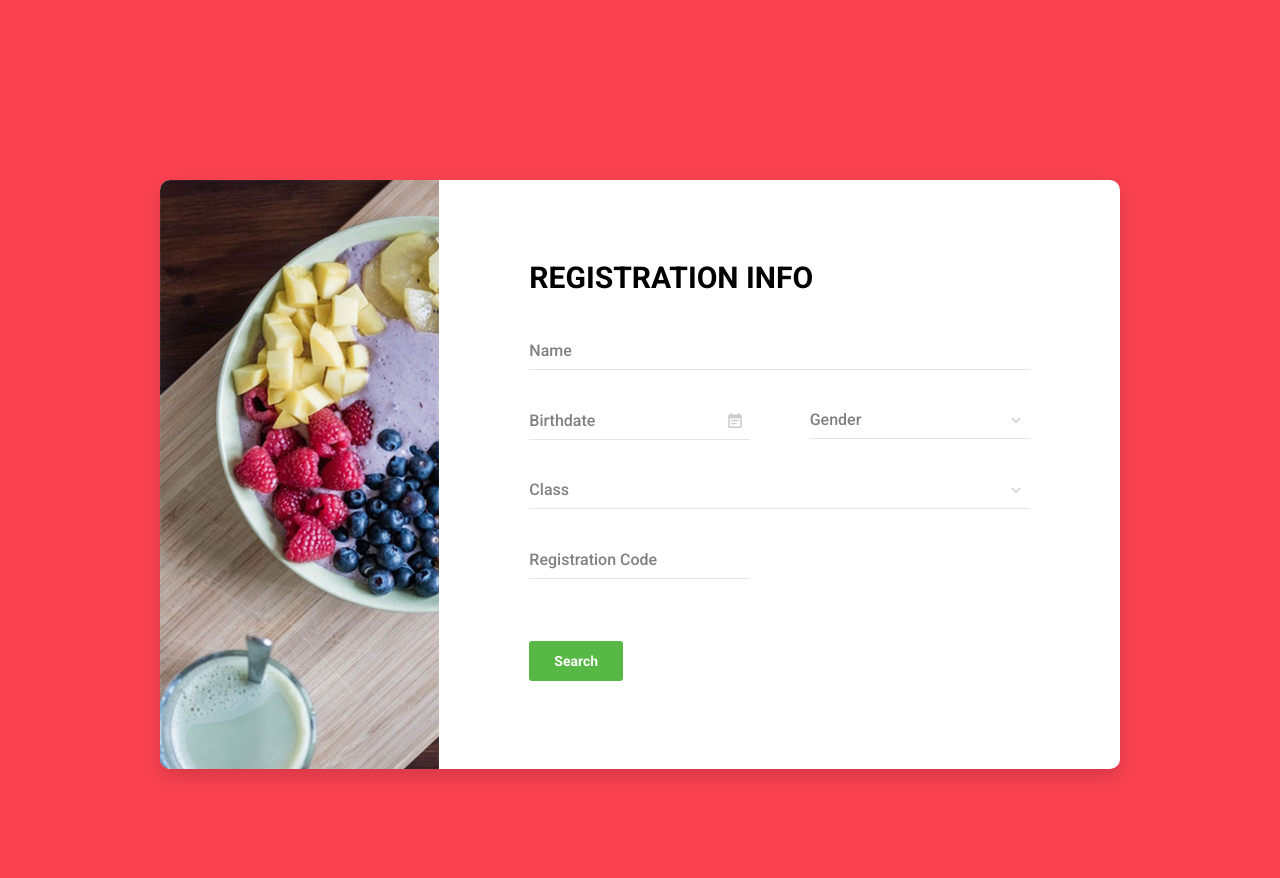
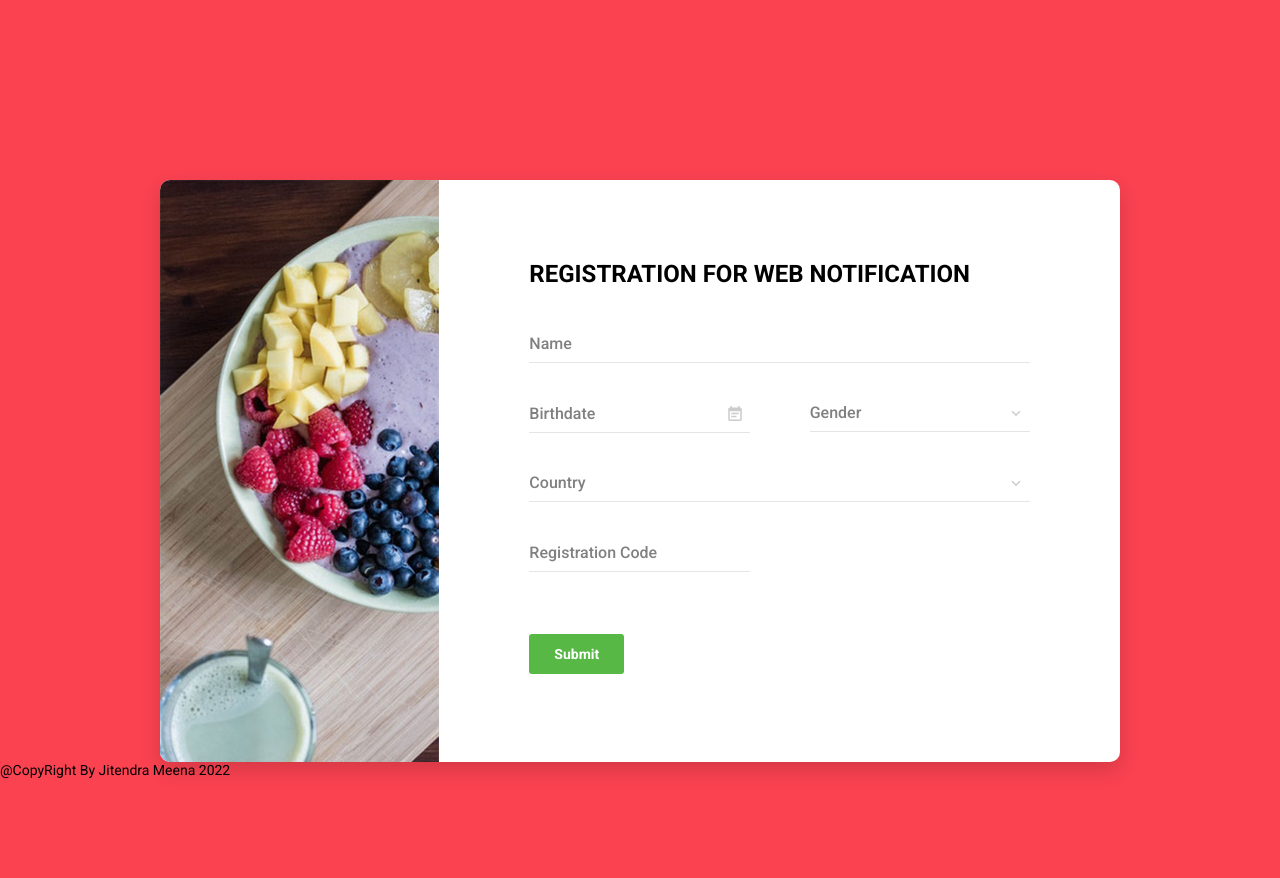
Before and after one commit to jitendra-meena/Firebase-Web-Notification, a Django app: page / in a window 1280 px wide. Before the commit the page ends 781 px from the top, so only its background shows below. Run offline with Django 3.2, Linux system fonts and the light colour scheme; some libraries are stand-ins or nearby versions.

Commit message:
Register Page

```diff
--- a/WebNotification/notification/templates/Register.html
+++ b/WebNotification/notification/templates/Register.html
@@ -10,7 +10,7 @@
     <meta name="keywords" content="Colorlib Templates">
 
     <!-- Title Page-->
-    <title>Au Register Forms by Colorlib</title>
+    <title>Web Notification</title>
 
     <!-- Icons font CSS-->
     <link href="vendor/mdi-font/css/material-design-iconic-font.min.css" rel="stylesheet" media="all">
@@ -34,7 +34,7 @@
             <div class="card card-2">
                 <div class="card-heading"></div>
                 <div class="card-body">
-                    <h2 class="title">Registration Info</h2>
+                    <h3 class="title">Registration For Web Notification </h3>
                     <form method="POST">
                         <div class="input-group">
                             <input class="input--style-2" type="text" placeholder="Name" name="name">
@@ -63,10 +63,10 @@
                         <div class="input-group">
                             <div class="rs-select2 js-select-simple select--no-search">
                                 <select name="class">
-                                    <option disabled="disabled" selected="selected">Class</option>
-                                    <option>Class 1</option>
-                                    <option>Class 2</option>
-                                    <option>Class 3</option>
+                                    <option disabled="disabled" selected="selected">Country</option>
+                                    <option>India</option>
+                                    <option>US</option>
+                                    <option>UK</option>
                                 </select>
                                 <div class="select-dropdown"></div>
                             </div>
@@ -79,12 +79,13 @@
                             </div>
                         </div>
                         <div class="p-t-30">
-                            <button class="btn btn--radius btn--green" type="submit">Search</button>
+                            <button class="btn btn--radius btn--green" type="submit">Submit</button>
                         </div>
                     </form>
                 </div>
             </div>
         </div>
+        @CopyRight By Jitendra Meena 2022
     </div>
 
 
--- a/WebNotification/notification/views.py
+++ b/WebNotification/notification/views.py
@@ -1,6 +1,5 @@
 from django.http.request import HttpHeaders
 from django.shortcuts import render
-
 from django.http import HttpResponse
 import requests
 import json
```
Also changed, not shown: WebNotification/notification/urls.py (line endings or trailing spaces).
